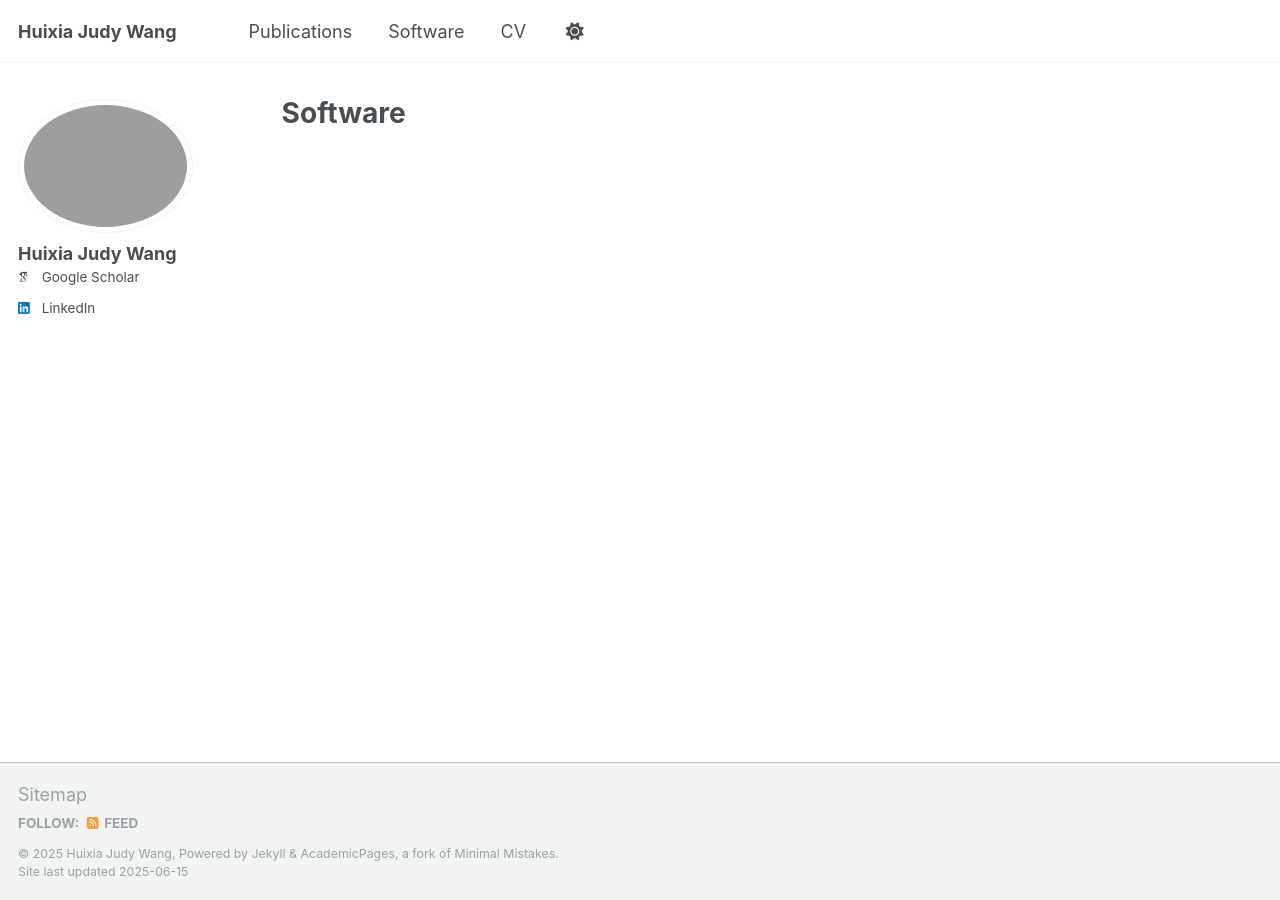
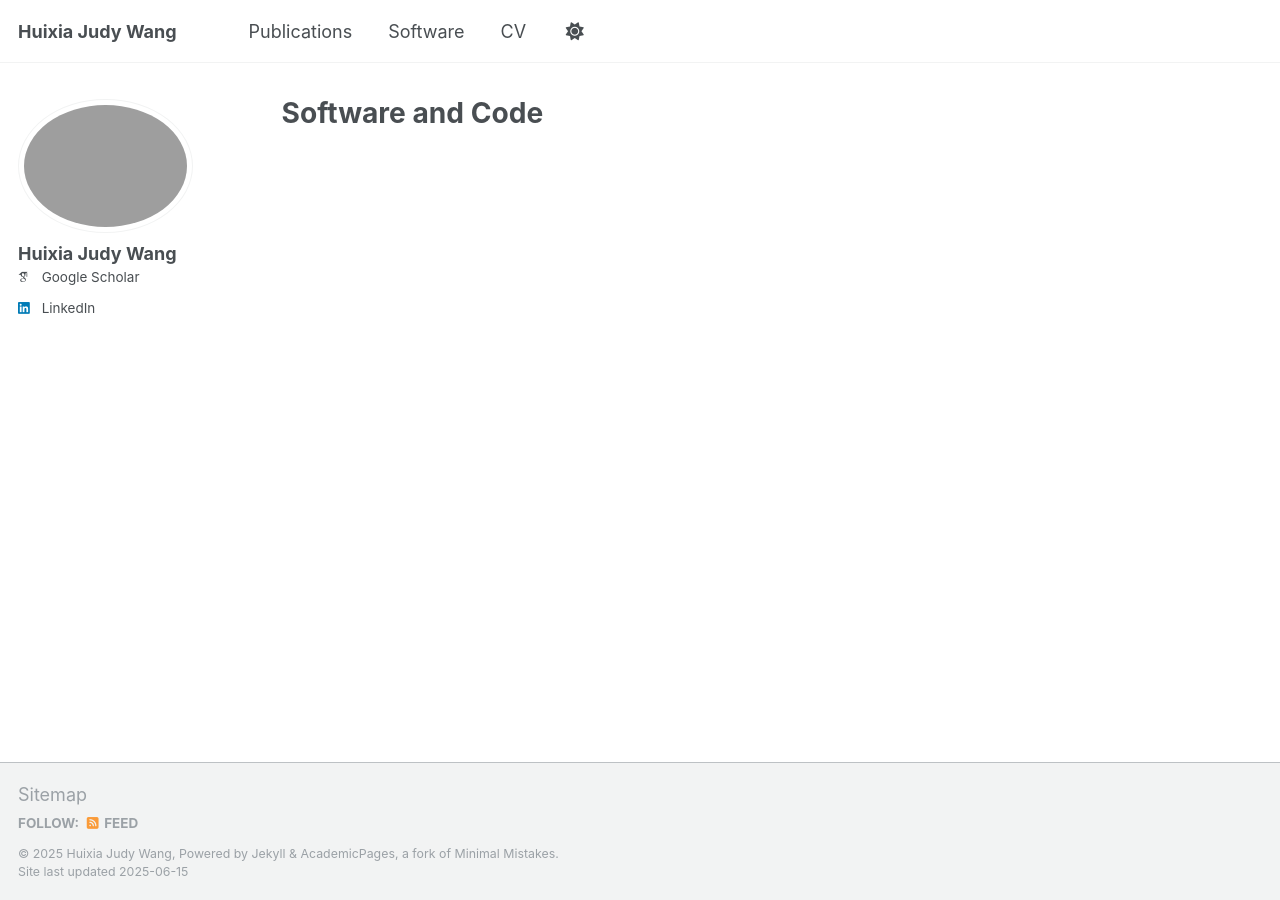
Before and after one commit to judywangstat/judywangstat.github.io, a Jekyll site: the page built from _pages/software.html, in a window 1280 px wide. Built offline with Jekyll 4.4.1, drawn with Linux system fonts in a browser that asks for light colours; some web fonts are replaced.

Commit message:
Update software.html

```diff
--- a/_pages/software.html
+++ b/_pages/software.html
@@ -1,6 +1,18 @@
 ---
 layout: archive
-title: "Software"
+title: "Software and Code"
 permalink: /software/
 author_profile: true
 ---
+
+{% include base_path %}
+
+<ul>
+{% for item in site.software %}
+  <li>
+    <strong>{{ item.title }}</strong> – {{ item.description }}
+    <br>
+    <a href="{{ item.link }}" target="_blank">[Code / Download]</a>
+  </li>
+{% endfor %}
+</ul>
```
